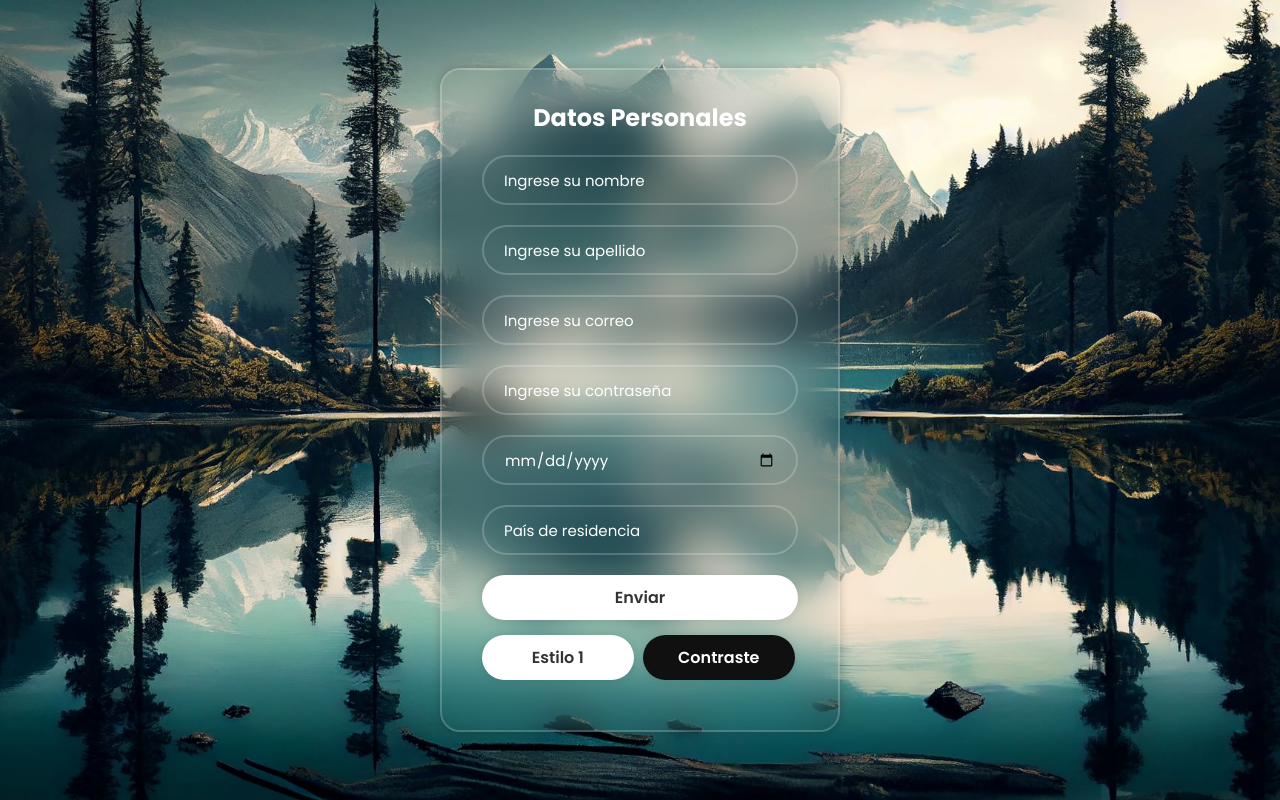
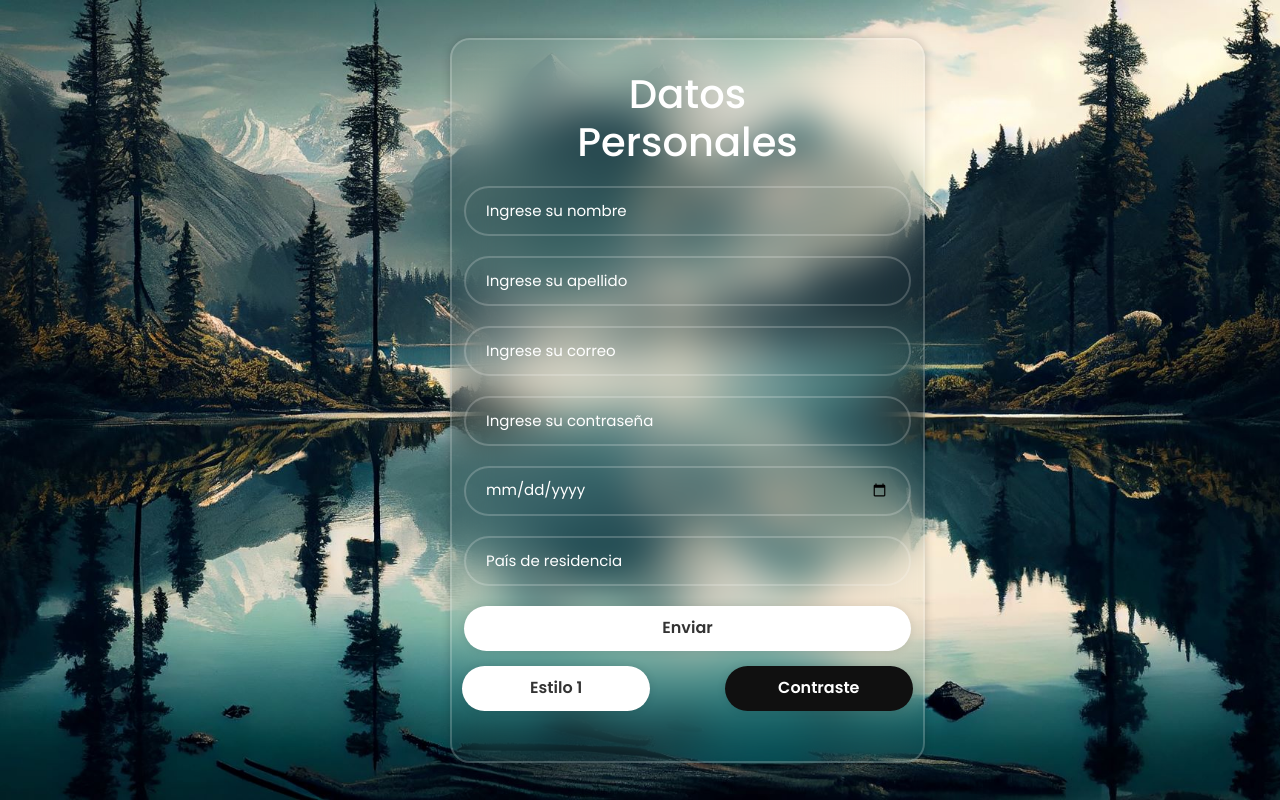
Before and after one commit to Jose23-A/Formulario, a plain HTML site: page index.html in a window 1280 px wide. Drawn offline with nearby package versions, Linux system fonts and the light colour scheme.

Commit message:
Adicion de bootstrap y validaciones

```diff
--- a/estilo.css
+++ b/estilo.css
@@ -46,6 +46,9 @@
 }
 .caja h1{
     text-align: center;
+    width: 70%;
+    margin-left: auto;
+    margin-right: auto;
 }
 .caja_dark h1{
     text-align: center;
@@ -114,13 +117,15 @@
 #estilo{
     margin-top: 15px;
     margin-bottom: 15px;
+    margin-left: 10px;
     background: #fff;
-    width: 48%;
+    width: 40%;
     display: inline-block;
 }
 #contraste{
-    width: 48%;
-    margin-left: 5px;
+    margin-top: 15px;
+    margin-right: 10px;
+    width: 40%;
     display: inline-block;
     background-color: rgb(16, 16, 16);
     color: #fff;
--- a/formulario.js
+++ b/formulario.js
@@ -1,3 +1,5 @@
+const nombre = document.querySelector("#nombre");
+const apellido = document.querySelector("#apellido");
 const mail = document.getElementById("email");
 const form = document.getElementById("form");
 const parrafo = document.getElementById("warning");
@@ -12,9 +14,19 @@ form.addEventListener("submit", e=>{
     let warning="";
     let entrar = false
     parrafo.innerHTML= "";
+    let regexNombre = /^([A-Za-zÑñÁáÉéÍíÓóÚú]+['\-]{0,1}[A-Za-zÑñÁáÉéÍíÓóÚú]+)(\s+([A-Za-zÑñÁáÉéÍíÓóÚú]+['\-]{0,1}[A-Za-zÑñÁáÉéÍíÓóÚú]+))*$/;
+    let regexApellido = /^([A-Za-zÑñÁáÉéÍíÓóÚú]+['\-]{0,1}[A-Za-zÑñÁáÉéÍíÓóÚú]+)(\s+([A-Za-zÑñÁáÉéÍíÓóÚú]+['\-]{0,1}[A-Za-zÑñÁáÉéÍíÓóÚú]+))*$/;
     let regexEmail = /^\w+([\.-]?\w+)*@\w+([\.-]?\w+)*(\.\w{2,3})+$/;
     if(!regexEmail.test(mail.value)){
         warning += "¡El email no es valido!";
+        entrar = true;
+    }
+    if(!regexNombre.test(nombre.value)){
+        warning += "¡El nombre no es valido!";
+        entrar = true;
+    }
+    if(!regexApellido.test(apellido.value)){
+        warning += "¡El apellido no es valido!";
         entrar = true;
     }
     if(entrar){
--- a/index.html
+++ b/index.html
@@ -4,17 +4,22 @@
     <meta charset="UTF-8">
     <meta name="viewport" content="width=device-width, initial-scale=1.0">
     <link rel="stylesheet" href="estilo.css">
+    <link href="https://cdn.jsdelivr.net/npm/bootstrap@5.0.2/dist/css/bootstrap.min.css" rel="stylesheet" integrity="sha384-EVSTQN3/azprG1Anm3QDgpJLIm9Nao0Yz1ztcQTwFspd3yD65VohhpuuCOmLASjC" crossorigin="anonymous">
     <title>Formulario Registro</title>
 </head>
 <body id="body" class="estilo_uno">
-    <section class="caja" id="caja">
+    <div class="container">
+        <div class="row">
+            <div class="col-3 col-md-3 col-lg-4"></div>
+            <div class="col-7 col-md-7 col-lg-5 align-self-center caja">
+
                     <form action="" id="form">
                         <h1>Datos Personales</h1>
                         <div class="controls">
-                <input type="text" placeholder="Ingrese su nombre" required>
+                            <input type="text" id="nombre" placeholder="Ingrese su nombre" required>
                         </div>
                         <div class="controls">
-                <input type="text" placeholder="Ingrese su apellido" required>
+                            <input type="text" id="apellido" placeholder="Ingrese su apellido" required>
                         </div>
                         <div class="controls">
                             <input type="email" id="email" placeholder="Ingrese su correo" required>
@@ -23,17 +28,22 @@
                             <input type="password" placeholder="Ingrese su contraseña" required>
                         </div>
                         <div class="controls">
-                <input type="date" placeholder="Fecha de nacimiento dd/mm/aaaa" required>
+                            <input type="date" id="fecha" placeholder="Fecha de nacimiento dd/mm/aaaa" required>
                         </div>
                         <div class="controls">
                             <input type="country" placeholder="País de residencia" required>
                         </div>
                             <button type="submit" class="btn">Enviar</button>
                     </form>
+                    <div class="row justify-content-between">
                         <button type="submit" class="btn" id="estilo">Estilo 1</button>
                         <button type="submit" class="btn" id="contraste">Contraste</button>
+                    </div>
                     <p class="warning" id="warning"></p>
                 </section>
+            </div>
+        </div>
+    </div>
     <script src="formulario.js"></script>
 </body>
 </html>
```
Lines whose indentation alone changed are shown as unchanged.
